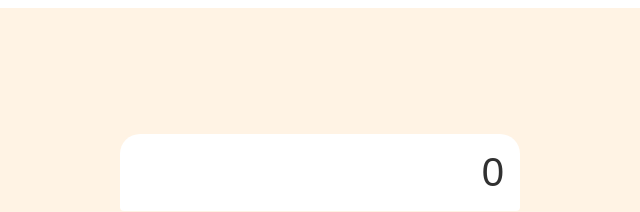
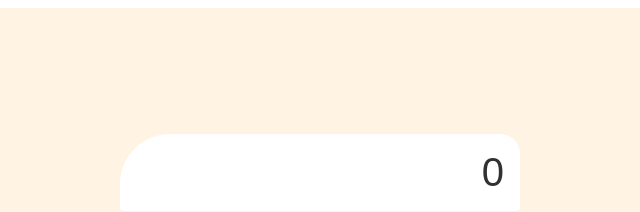
Before and after one commit to Ksotillo/CalculadoraJS, a plain HTML site: page HTML/index.html in a window 1280 px wide. Shown: the top 212 px of the page, 320-960 px from the left. Drawn offline with Linux system fonts and the light colour scheme.

Commit message:
Cambio de prueba

```diff
--- a/CSS/calculadora.css
+++ b/CSS/calculadora.css
@@ -14,7 +14,7 @@
     margin-bottom: .25rem;
     border-radius: .25rem;
     text-align: right;
-    border-top-left-radius: 20px;
+    border-top-left-radius: 50px;
     border-top-right-radius: 20px;
 
 }
```
